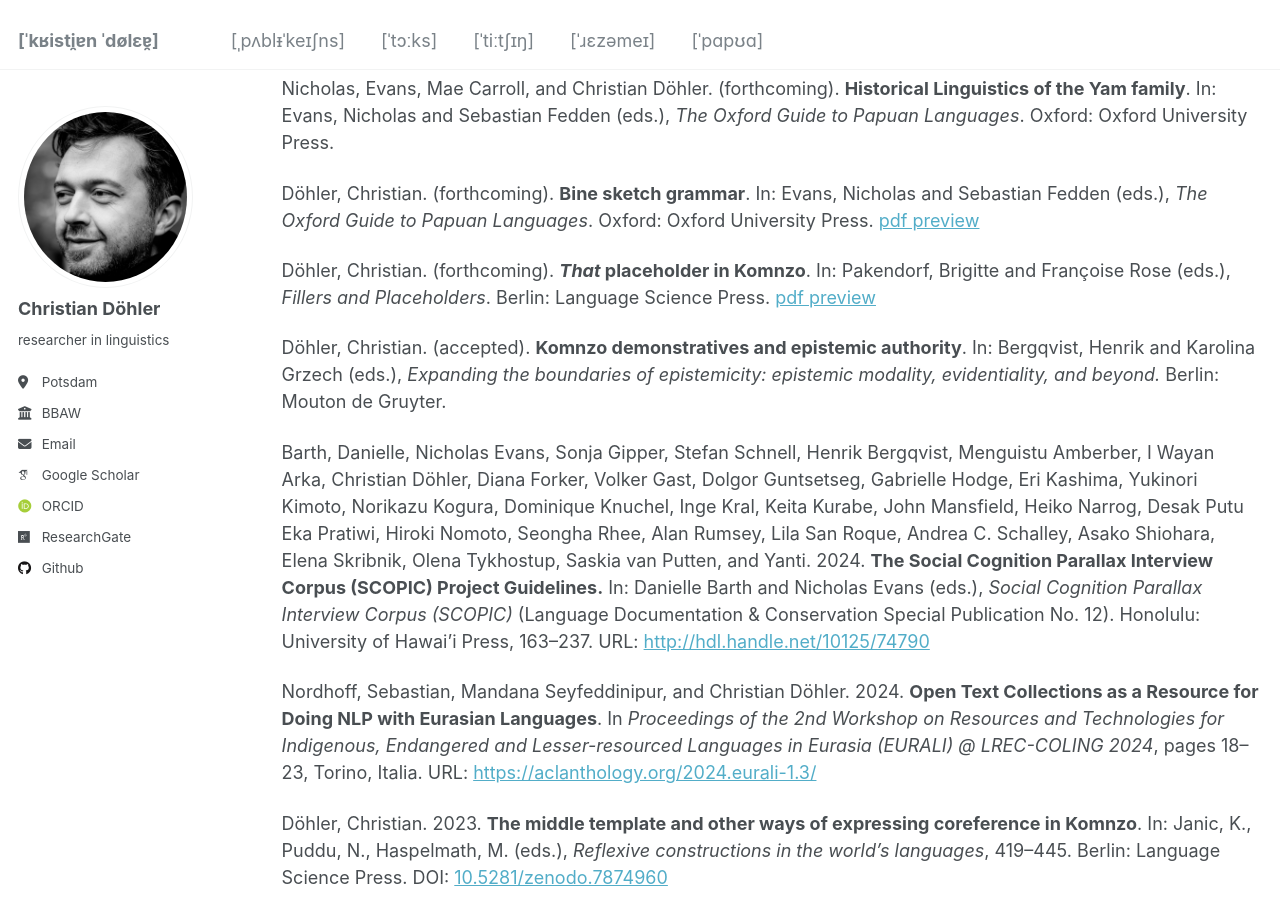
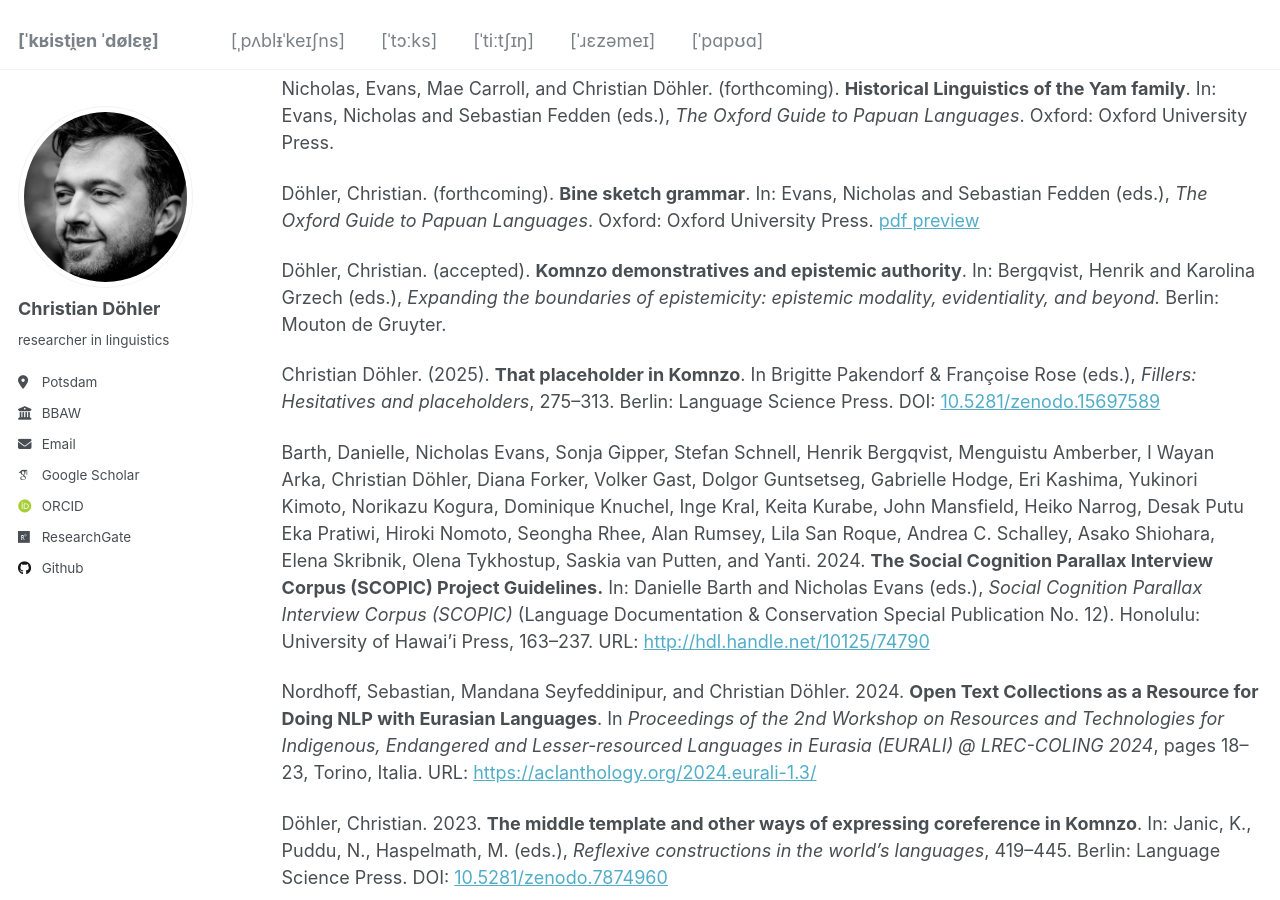
Before and after one commit to chrdoe/chrdoe.github.io, a Jekyll site: the page built from _pages/publications.md, in a window 1280 px wide and 900 px high, scrolled down 614 px. Built offline with Jekyll 4.4.1, drawn with Linux system fonts in a browser that asks for light colours; some web fonts are replaced.

Commit message:
fillers paper

```diff
--- a/_pages/publications.md
+++ b/_pages/publications.md
@@ -34,9 +34,9 @@ Nicholas, Evans, Mae Carroll, and Christian Döhler. (forthcoming). **Historical
 
 Döhler, Christian. (forthcoming). **Bine sketch grammar**. In: Evans, Nicholas and Sebastian Fedden (eds.), *The Oxford Guide to Papuan Languages*. Oxford: Oxford University Press. <a href="https://chrdoe.github.io/files/do%CC%88hler2025_OGPL_Bine_sketch_grammar-preprint.pdf" target="_blank">pdf preview</a>
 
-Döhler, Christian. (forthcoming). ***That* placeholder in Komnzo**. In: Pakendorf, Brigitte and Françoise Rose (eds.), *Fillers and Placeholders*. Berlin: Language Science Press. <a href="https://chrdoe.github.io/files/do%CC%88hler2025_That_placeholder_Komnzo-preprint.pdf" target="_blank">pdf preview</a>
+Döhler, Christian. (accepted). **Komnzo demonstratives and epistemic authority**. In: Bergqvist, Henrik and Karolina Grzech (eds.), *Expanding the boundaries of epistemicity: epistemic modality, evidentiality, and beyond.* Berlin: Mouton de Gruyter.
 
-Döhler, Christian. (accepted). **Komnzo demonstratives and epistemic authority**. In: Bergqvist, Henrik and Karolina Grzech (eds.), *Expanding the boundaries of epistemicity: epistemic modality, evidentiality, and beyond.* Berlin: Mouton de Gruyter.
+Christian Döhler. (2025). **That placeholder in Komnzo**. In Brigitte Pakendorf & Françoise Rose (eds.), *Fillers: Hesitatives and placeholders*, 275–313. Berlin: Language Science Press. DOI: <a href="https://zenodo.org/records/15697589" target="_blank">10.5281/zenodo.15697589</a>
 
 Barth, Danielle, Nicholas Evans, Sonja Gipper, Stefan Schnell, Henrik Bergqvist, Menguistu Amberber, I Wayan Arka, Christian Döhler, Diana Forker, Volker Gast, Dolgor Guntsetseg, Gabrielle Hodge, Eri Kashima, Yukinori Kimoto, Norikazu Kogura, Dominique Knuchel, Inge Kral, Keita Kurabe, John Mansfield, Heiko Narrog, Desak Putu Eka Pratiwi, Hiroki Nomoto, Seongha Rhee, Alan Rumsey, Lila San Roque, Andrea C. Schalley, Asako Shiohara, Elena Skribnik, Olena Tykhostup, Saskia van Putten, and Yanti. 2024. **The Social Cognition Parallax Interview Corpus (SCOPIC) Project Guidelines.** In: Danielle Barth and Nicholas Evans (eds.), *Social Cognition Parallax Interview Corpus (SCOPIC)* (Language Documentation & Conservation Special Publication No. 12). Honolulu: University of Hawai'i Press, 163–237. URL: <a href="http://hdl.handle.net/10125/74790" target="_blank">http://hdl.handle.net/10125/74790</a>
 
```
